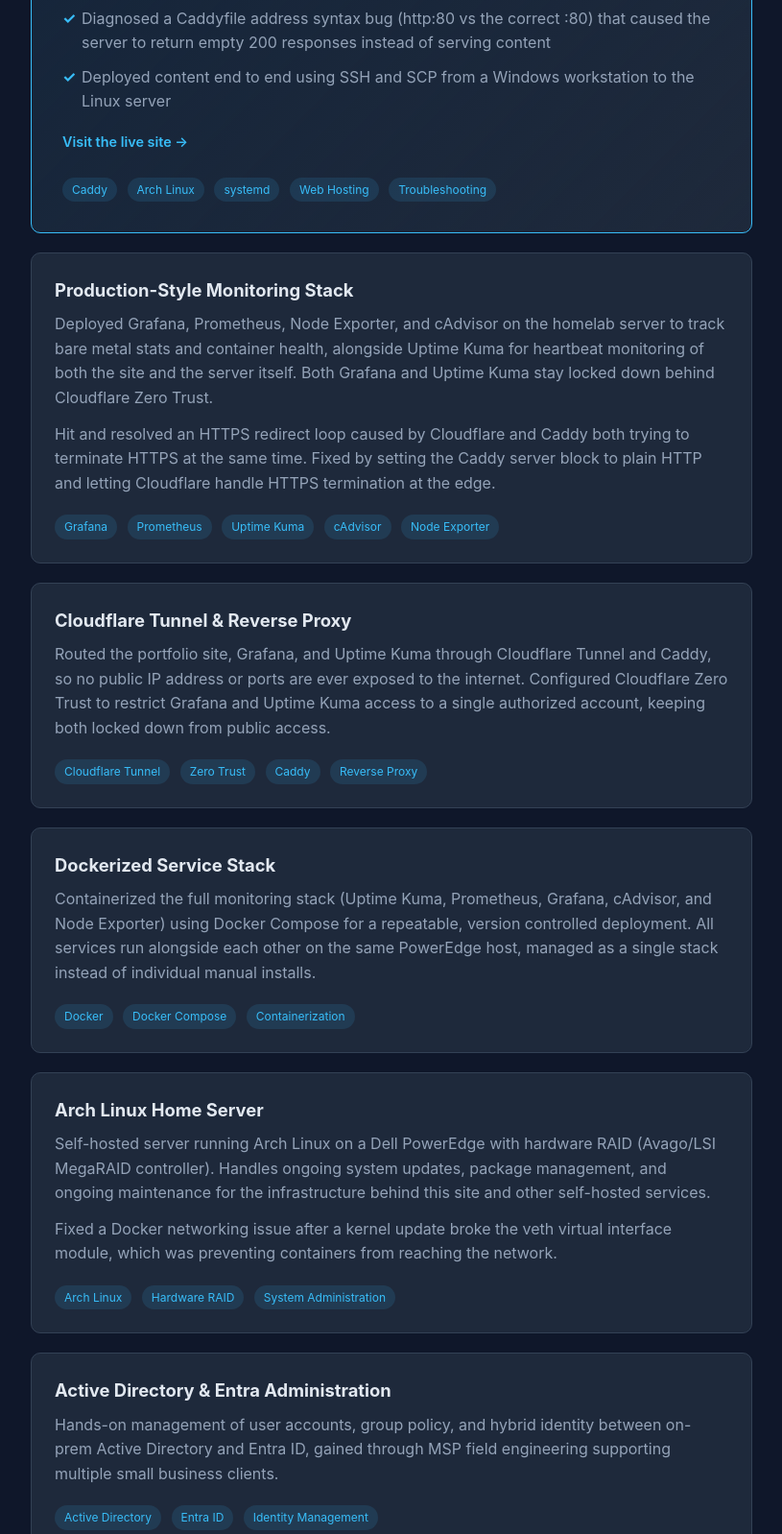
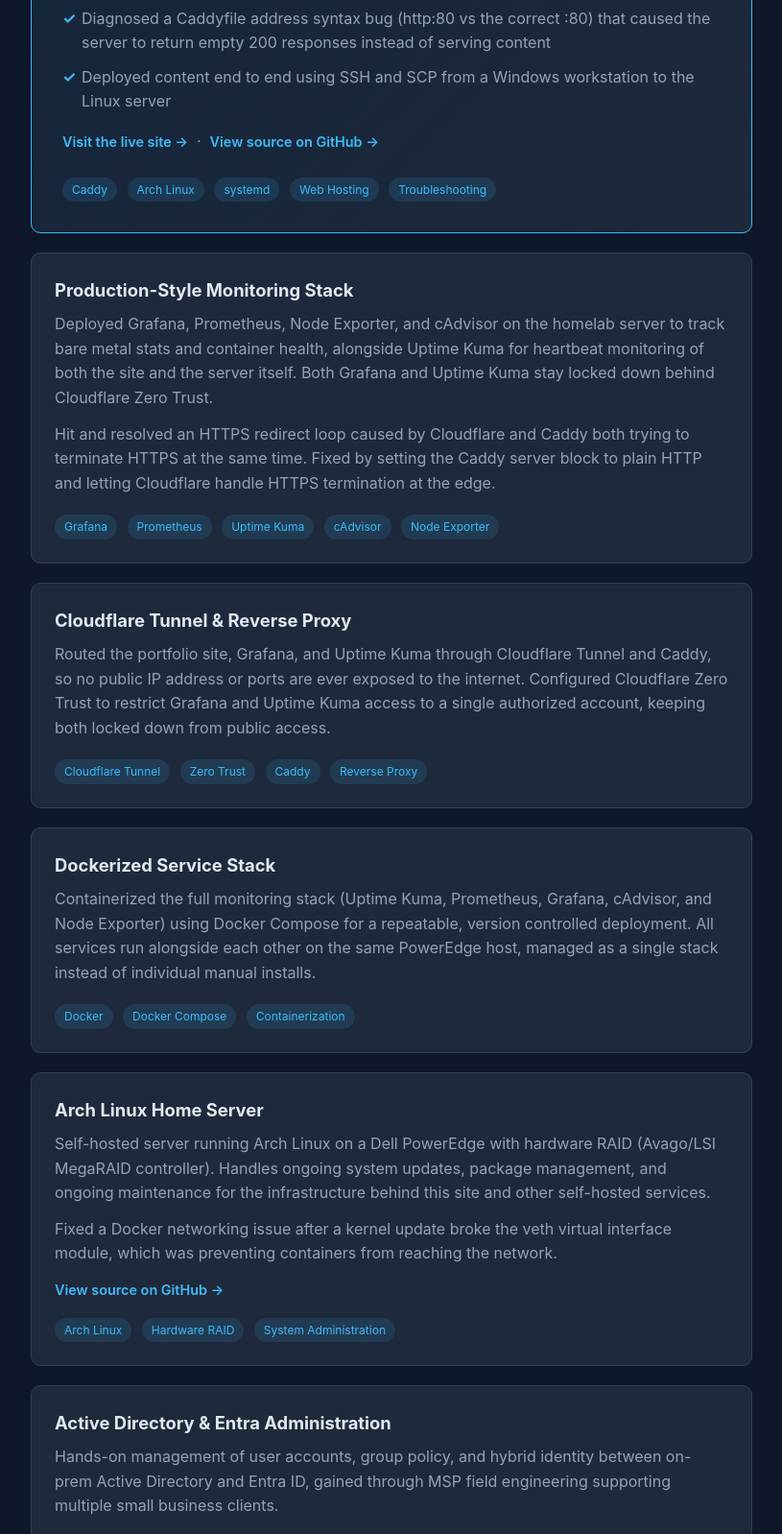
Before and after one commit to znewell419/zachnewell.info, a plain HTML site: page projects.html in a window 1280 px wide. Shown: the part 790-2388 px from the top of the page at 96% size, without its empty margins (232-1047 px from the left). Drawn offline with Linux system fonts and the light colour scheme.

Commit message:
Update homepage and projects page

```diff
--- a/projects.html
+++ b/projects.html
@@ -47,6 +47,8 @@
       </ul>
       <p style="margin-bottom: 0;">
         <a class="card-link" href="https://zachnewell.info" target="_blank" rel="noopener noreferrer">Visit the live site &rarr;</a>
+        &nbsp;&middot;&nbsp;
+        <a class="card-link" href="https://github.com/znewell419/zachnewell.info" target="_blank" rel="noopener noreferrer">View source on GitHub &rarr;</a>
       </p>
       <div style="margin-top: 16px;">
         <span class="tag">Caddy</span>
@@ -117,9 +119,14 @@
         Fixed a Docker networking issue after a kernel update broke the veth virtual
         interface module, which was preventing containers from reaching the network.
       </p>
-      <span class="tag">Arch Linux</span>
-      <span class="tag">Hardware RAID</span>
-      <span class="tag">System Administration</span>
+      <p style="margin-bottom: 0; margin-top: 12px;">
+        <a class="card-link" href="https://github.com/znewell419/linux-server-infrastructure" target="_blank" rel="noopener noreferrer">View source on GitHub &rarr;</a>
+      </p>
+      <div style="margin-top: 8px;">
+        <span class="tag">Arch Linux</span>
+        <span class="tag">Hardware RAID</span>
+        <span class="tag">System Administration</span>
+      </div>
     </div>
 
     <div class="card">
```
Also changed, not shown: index.html (+5 -1 lines).
